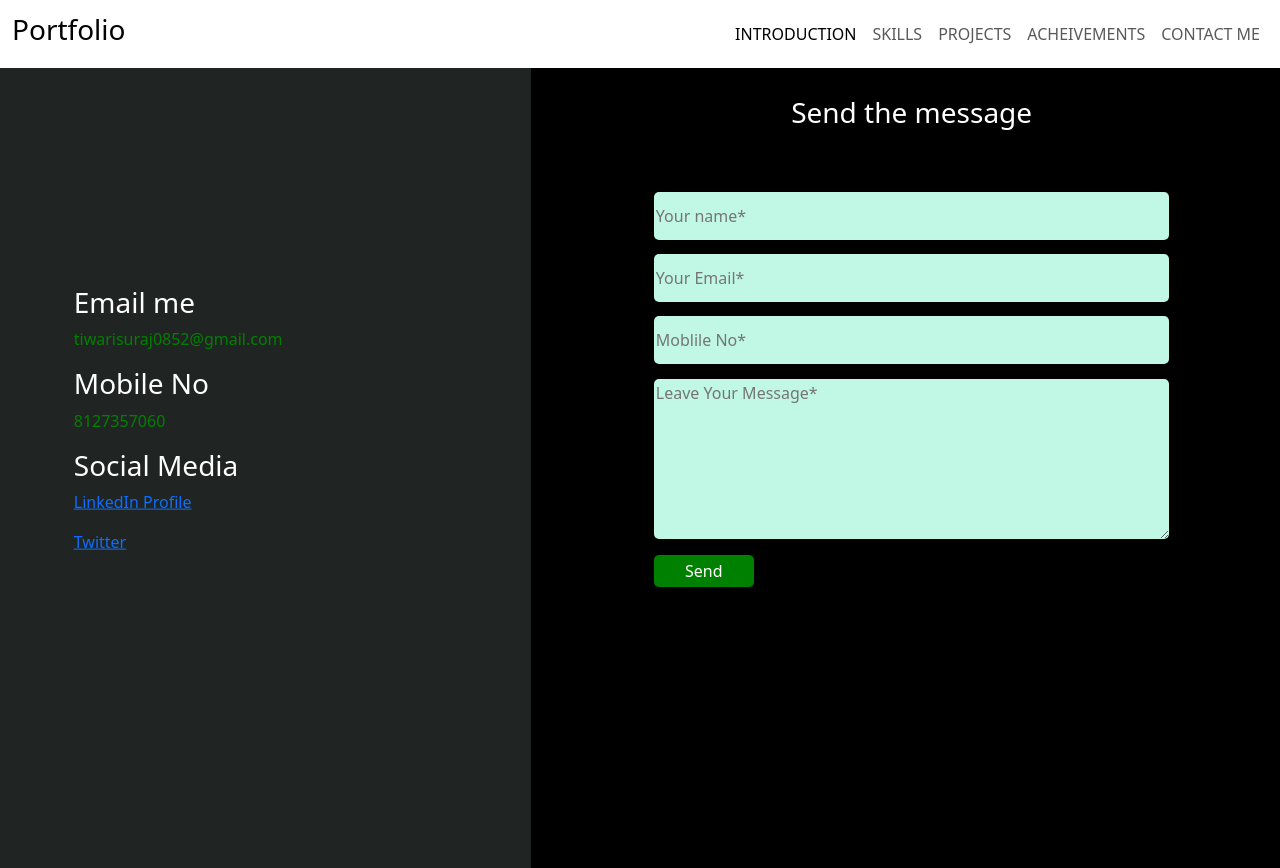
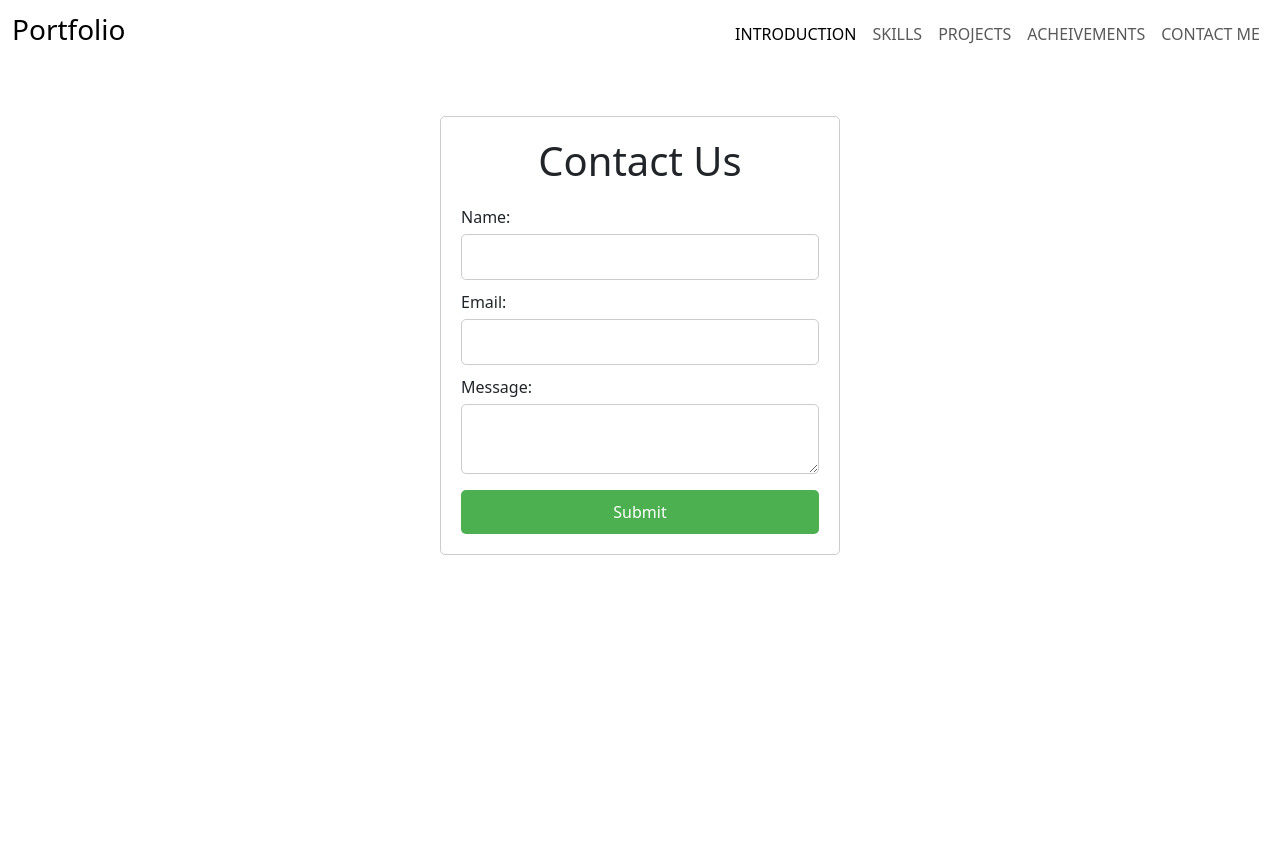
Before and after one commit to Suraj-tiwari973/Suraj-Portfolio-React, a React (Create React App) app: page /contact in a window 1280 px wide. After the commit the page ends 800 px from the top, so only its background shows below. Built offline with nearby package versions, Linux system fonts and the light colour scheme.

Commit message:
changes contact page

```diff
--- a/src/pages/Contact.jsx
+++ b/src/pages/Contact.jsx
@@ -1,108 +1,76 @@
 import { useState } from "react";
 import Navbar from "../components/Navbar";
 import "../styles/contact.css";
-import axios from "axios";
 import "../styles/home.css";
 
-export default function Contact() {
+export default function ContactPage() {
   const [name, setName] = useState("");
   const [email, setEmail] = useState("");
-  const [phone, setPhone] = useState("");
   const [message, setMessage] = useState("");
 
-  const Submit = async (e) => {
+  const handleNameChange = (e) => {
+    setName(e.target.value);
+  };
+
+  const handleEmailChange = (e) => {
+    setEmail(e.target.value);
+  };
+
+  const handleMessageChange = (e) => {
+    setMessage(e.target.value);
+  };
+
+  const handleSubmit = (e) => {
     e.preventDefault();
-    try {
-      await axios.post("http://localhost/3002", {
-        name,
-        email,
-        phone,
-        message,
-      });
-    } catch (e) {
-      console.log(e);
-    }
+    // Handle form submission logic here (e.g., send data to server)
+
+    // Clear form fields
+    setName("");
+    setEmail("");
+    setMessage("");
   };
 
   return (
-    <div style={{height:"100vh"}}>
+    <>
       <Navbar />
+      <div className="root">
+        <div className="details"></div>
 
-      <div>
-        <div class="row">
-          <div className="col-12 col-lg-5  image-box">
-            <div className="contact-data">
-              <h3 style={{ color: "white" }}>Email me</h3>
-              <p style={{ color: "green" }}>tiwarisuraj0852@gmail.com</p>
-              <h3 style={{ color: "white" }}>Mobile No</h3>
-              <p style={{ color: "green" }}>8127357060</p>
-              <h3 style={{ color: "white" }}>Social Media</h3>
-              <p>
-                <a href="https://www.linkedin.com/in/cptabhi">
-                  LinkedIn Profile
-                </a>
-              </p>
-              <p>
-                <a href="https://twitter.com/SurajTi36172244">Twitter</a>
-              </p>
-            </div>
-          </div>
-
-          {/*  This is from section...*/}
-          <div className="col-12 col-lg-7 form-box">
-            <h3
-              style={{ color: "white", textAlign: "center", marginTop: "1em" }}
-            >
-              Send the message
-            </h3>
-
-            <form action="get" onSubmit={Submit}>
-              <div className="form">
+        <div className="form">
+          <div className="contact-container">
+            <h1>Contact Us</h1>
+            <form onSubmit={handleSubmit}>
+              <div>
+                <label htmlFor="name">Name:</label>
                 <input
                   type="text"
+                  id="name"
                   value={name}
-                  onChange={(e) => setName(e.target.value)}
-                  placeholder="Your name*"
-                  className="form-field"
-                  required
-                  maxLength={50}
+                  onChange={handleNameChange}
                 />
-
+              </div>
+              <div>
+                <label htmlFor="email">Email:</label>
                 <input
                   type="email"
+                  id="email"
                   value={email}
-                  onChange={(e) => setEmail(e.target.value)}
-                  placeholder="Your Email*"
-                  className="form-field"
-                  required
+                  onChange={handleEmailChange}
                 />
-
-                <input
-                  type="tel"
-                  value={phone}
-                  onChange={(e) => setPhone(e.target.value)}
-                  placeholder="Moblile No*"
-                  className="form-field"
-                  required
-                  maxLength={10}
+              </div>
+              <div>
+                <label htmlFor="message">Message:</label>
+                <textarea
+                  id="message"
+                  value={message}
+                  onChange={handleMessageChange}
                 />
-
-                <textarea
-                  value={message}
-                  onChange={(e) => setMessage(e.target.value)}
-                  placeholder="Leave Your Message*"
-                  className="text-area form-field"
-                  required
-                ></textarea>
-
-                <button type="submit" className="contact-btn">
-                  Send
-                </button>
               </div>
+              <button type="submit">Submit</button>
             </form>
           </div>
         </div>
       </div>
-    </div>
+    </>
   );
 }
--- a/src/pages/Home.jsx
+++ b/src/pages/Home.jsx
@@ -1,5 +1,6 @@
 import React from 'react'
 import Navbar from '../components/Navbar'
+
 
 export default function Home() {
   return (
--- a/src/styles/contact.css
+++ b/src/styles/contact.css
@@ -1,79 +1,42 @@
-
-.image-box{
-    height: 100vh;
-    position:relative;
-    background-color: #202523;
+.contact-container {
+    max-width: 400px;
+    margin-left: auto;
+    margin-right: auto;
+    margin-top: 3em;
+    padding: 20px;
+    border: 1px solid #ccc;
+    border-radius: 5px;
   }
 
-.contact-data{
-    position: absolute;
-    top: 45%;
-    left: 35%;
-    transform: translate(-50%,-50%);
+  h1 {
+    text-align: center;
+    margin-bottom: 20px;
   }
 
-.data{
-    margin-top: 1em;
-}
-.form-box{
-
-    background-color: #000000;
-
-}
-.form{
-    width: 70%;
-    margin-top: 3em;
-    margin-bottom: 1em;
-    display: flex;
-    flex-direction: column;
-    margin-left: auto;
-    margin-right: auto;
-
-}
-.form-field{
-    margin-top: 0.9em;
-    height: 3em;
-    border-radius: 5px;
-    border:none;
-    background-color: rgb(193, 247, 229);
-    border-color: 2px solid blue;
-    color: black;
-
+  label {
+    display: block;
+    margin-bottom: 5px;
   }
 
-.text-area{
-    height: 10em;
-}
-.contact-btn{
-    margin-top: 1em;
-    background-color:green ;
-    width: 100px;
-    color: white;
+  input,
+  textarea {
+    width: 100%;
+    padding: 10px;
+    margin-bottom: 10px;
     border-radius: 5px;
-    height: 2em;
-    border: none;
-
-}
-.contact-btn:hover{
-    background-color: rgb(72, 168, 247);
-    transition: 0.5s;
+    border: 1px solid #ccc;
   }
 
-@media (max-width:990px) {
-    .image-box{
-        height: 60vh;
-    }
-    .contact-data{
-        left: 50%;
-    }
-    .form{
-        width: 90%;
+  button[type='submit'] {
+    width: 100%;
+    padding: 10px;
+    background-color: #4caf50;
+    color: #fff;
+    border: none;
+    border-radius: 5px;
+    cursor: pointer;
   }
 
+  button[type='submit']:hover {
+    background-color: #45a049;
   }
-
-@media (max-width:330px) {
-    .form .contact-btn{
-        width: 100%;
-    }
-}
--- a/src/styles/home.css
+++ b/src/styles/home.css
@@ -17,7 +17,7 @@
     left: 50%;
     transform: translate(-50%,-50%);
     border-radius: 10px;
-    box-shadow: 4px 4px 4px silver;
+    box-shadow: 0 0 10px silver;
 
 }
 .column1{
```
Also changed, not shown: src/components/Footer.jsx (+3 -56 lines). Lines whose indentation alone changed are shown as unchanged.
